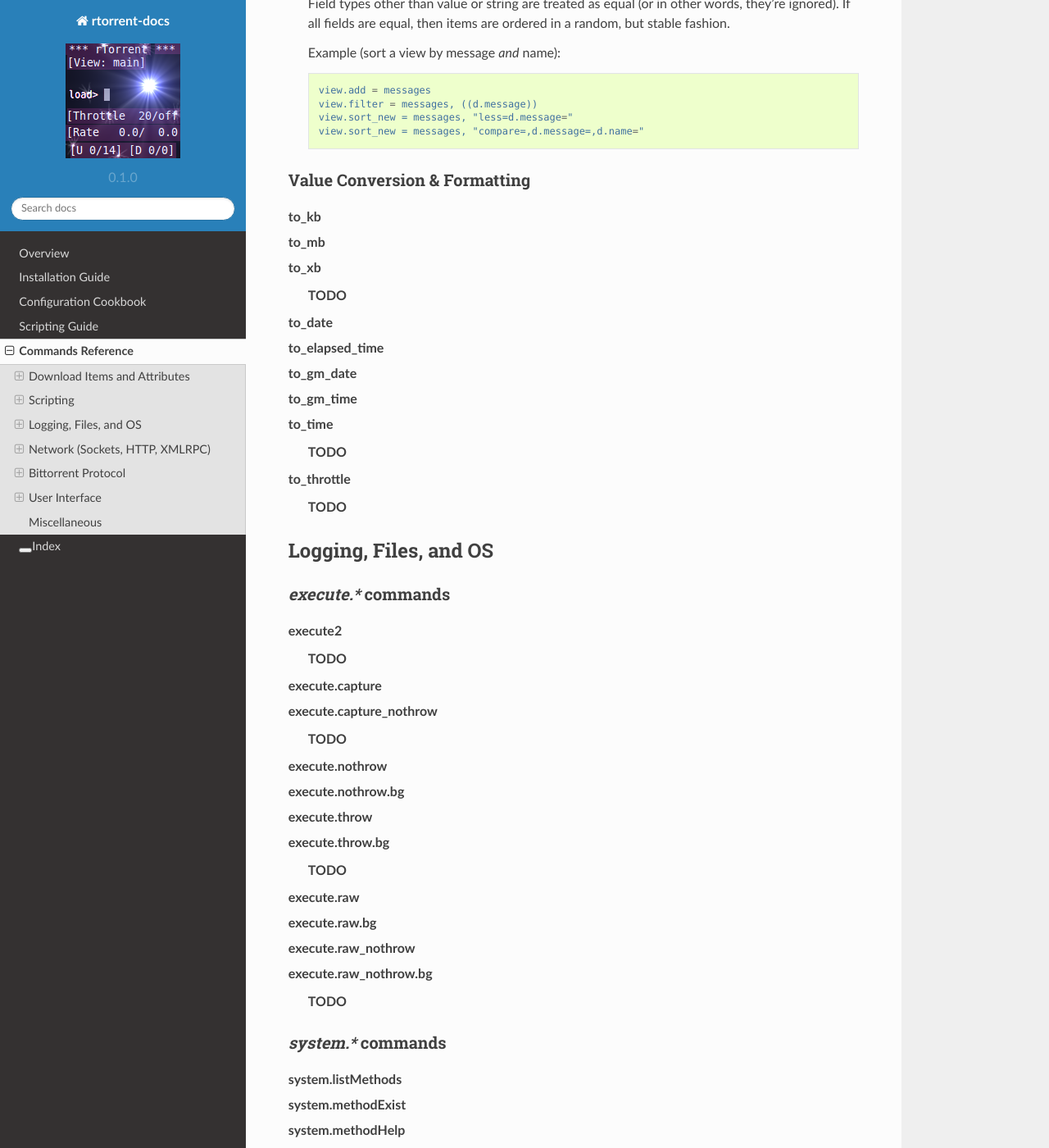
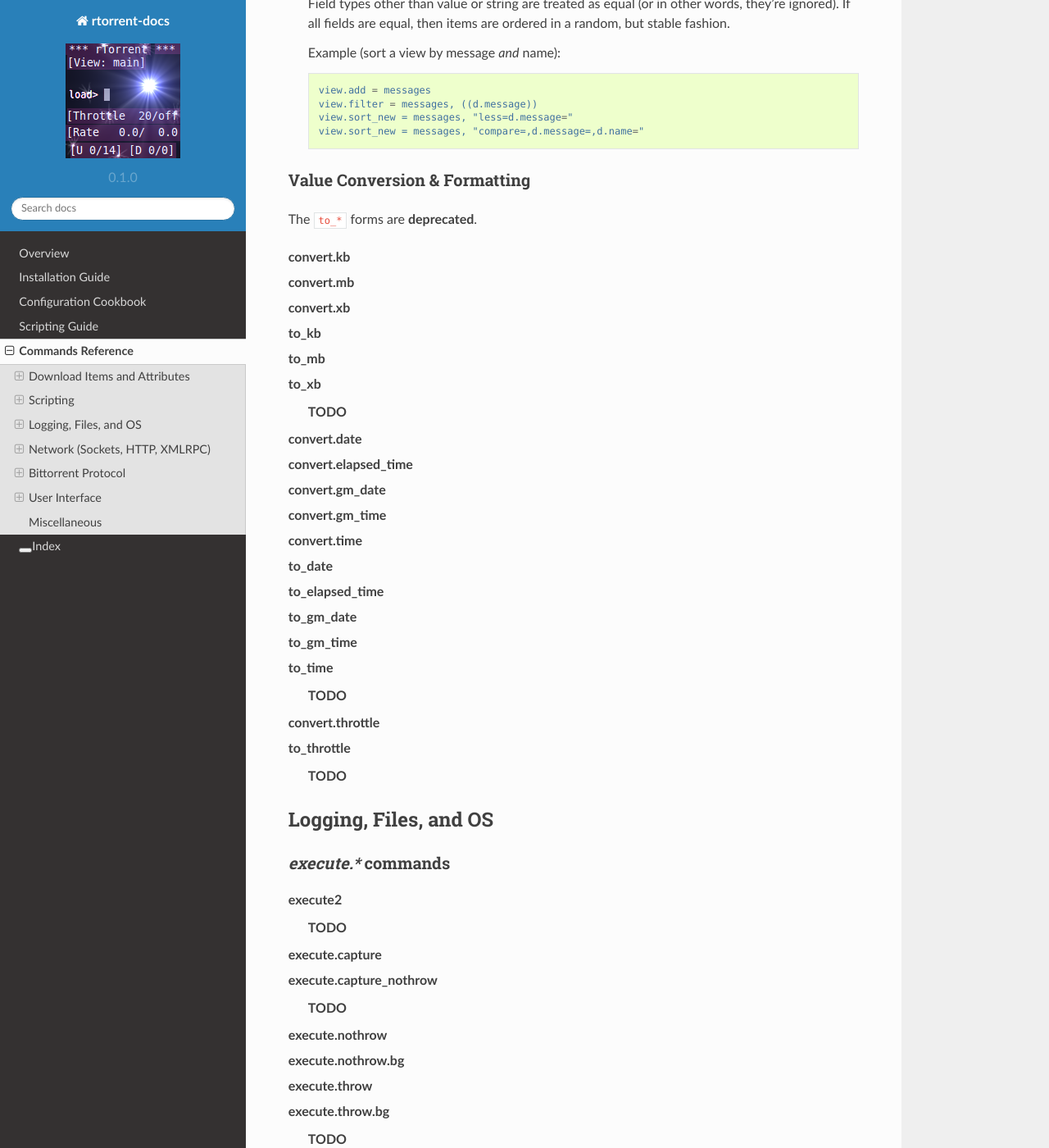
Before and after one commit to rtorrent-community/rtorrent-docs, a Sphinx documentation site: the page built from docs/cmd-ref.rst, in a window 1280 px wide and 1400 px high, scrolled down 11930 px. Shown: the whole window at 82% size. Built offline with Sphinx 7.4.7 and the Read the Docs theme 2.0.0, drawn with Linux system fonts in a browser that asks for light colours.

Commit message:
convert group

```diff
--- a/docs/include-cmd-scripting.rst
+++ b/docs/include-cmd-scripting.rst
@@ -145,14 +145,24 @@ Conditional Operators
 Value Conversion & Formatting
 ^^^^^^^^^^^^^^^^^^^^^^^^^^^^^
 
+The ``to_*`` forms are **deprecated**.
+
 .. glossary::
 
+    convert.kb
+    convert.mb
+    convert.xb
     to_kb
     to_mb
     to_xb
 
         **TODO**
 
+    convert.date
+    convert.elapsed_time
+    convert.gm_date
+    convert.gm_time
+    convert.time
     to_date
     to_elapsed_time
     to_gm_date
@@ -161,6 +171,7 @@ Value Conversion & Formatting
 
         **TODO**
 
+    convert.throttle
     to_throttle
 
         **TODO**
```
